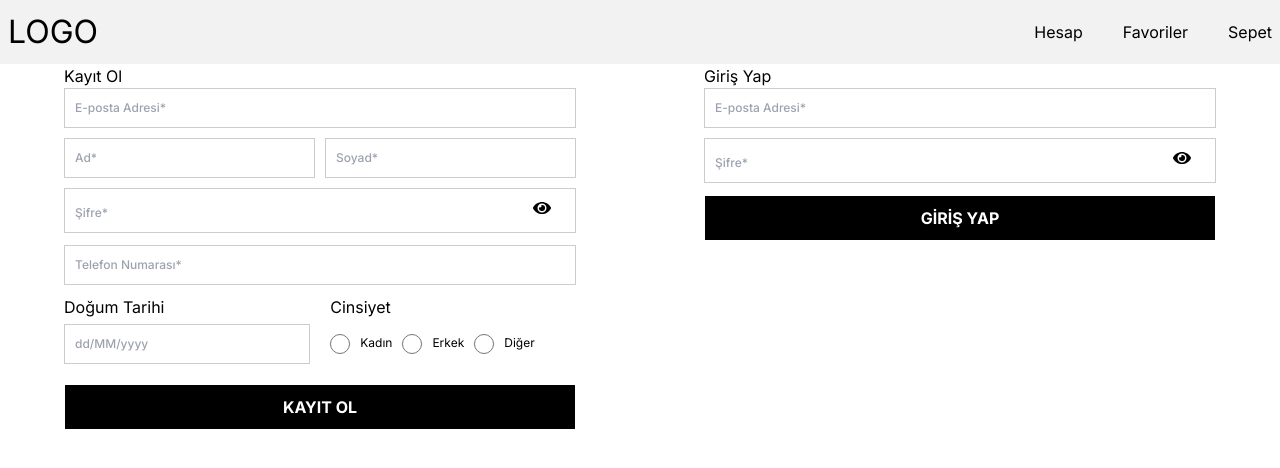
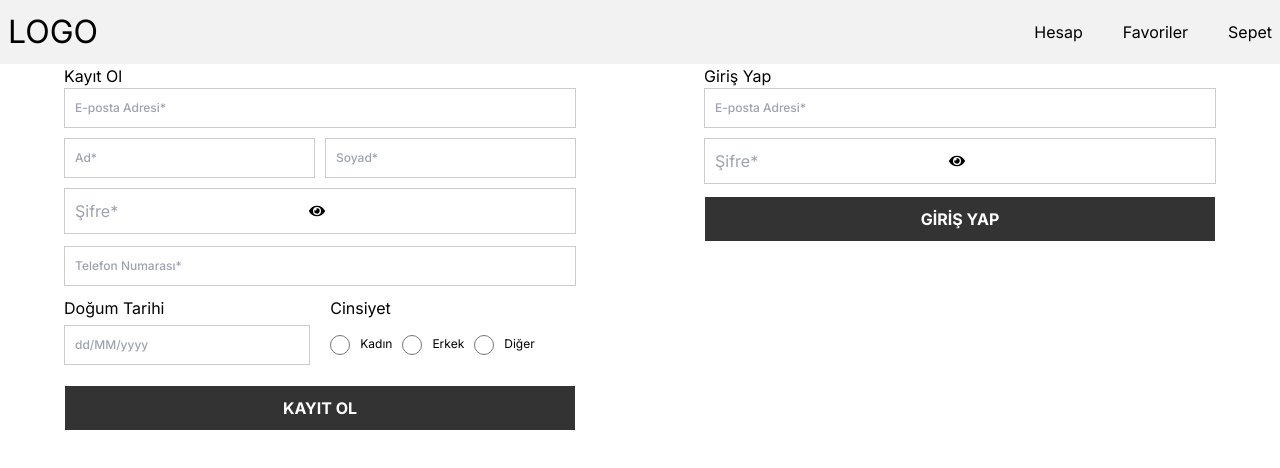
Before and after one commit to mrvozturk/DigitalEmporium, a Next.js app: page /auth in a window 1280 px wide. Shown: the top 468 px of the page. Built offline with nearby package versions, Linux system fonts and the light colour scheme.

Commit message:
onatımsı

```diff
--- a/src/app/auth/index.module.css
+++ b/src/app/auth/index.module.css
@@ -23,7 +23,6 @@
   padding: 10px;
   margin-bottom: 10px;
   border: 1px solid #ccc;
-  box-sizing: border-box;
   outline: none;
   font-size: 12px;
   font-weight: 500;
@@ -39,26 +38,21 @@
 }
 
 .passwordInputContainer {
+  display: flex;
+  align-items: center;
   margin-bottom: 12px;
   border: 1px solid rgba(0, 0, 0, 0.2);
   padding: 10px;
-  font-size: 12px;
-  font-weight: 500;
 }
 
-.passwordWrapper {
-  width: calc(100% - 32px);
-}
 
-.eyeButton {
-  font-size: 18px;
-}
+
+
 
 .dateGenderContainer {
   display: flex;
   justify-content: space-between;
   margin-bottom: 10px;
-
 }
 
 .dateContainer,
@@ -71,7 +65,6 @@
 .dateContainer label,
 .genderContainer label {
   margin-bottom: 5px;
-
 }
 
 .dateContainer .react-datepicker-wrapper,
@@ -95,10 +88,11 @@
 .loginButton {
   width: 100%;
   padding: 10px;
-  background-color: rgba(0, 0, 0);
+  background-color: rgba(0, 0, 0, 0.8);
   color: rgba(255, 255, 255);
   border: 1px solid;
   font-weight: bold;
+  cursor: pointer;
 }
 
 .signUpButton:hover,
--- a/src/app/auth/page.tsx
+++ b/src/app/auth/page.tsx
@@ -2,7 +2,7 @@
 import React, { useState } from 'react';
 import DatePicker from 'react-datepicker';
 import 'react-datepicker/dist/react-datepicker.css';
-import { FaEye, FaEyeSlash, FaCalendarAlt } from 'react-icons/fa';
+import { FaEye, FaEyeSlash} from 'react-icons/fa';
 import styles from './index.module.css';
 
 const AccountProcess: React.FC = () => {
```
